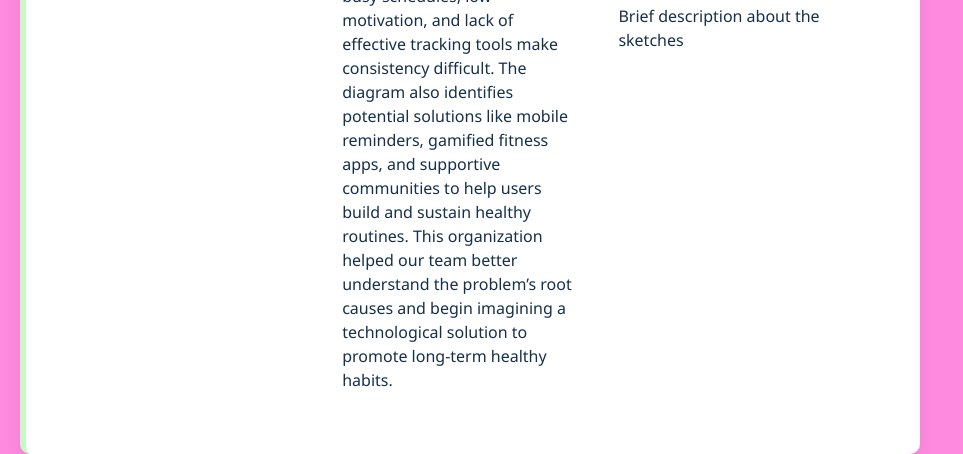
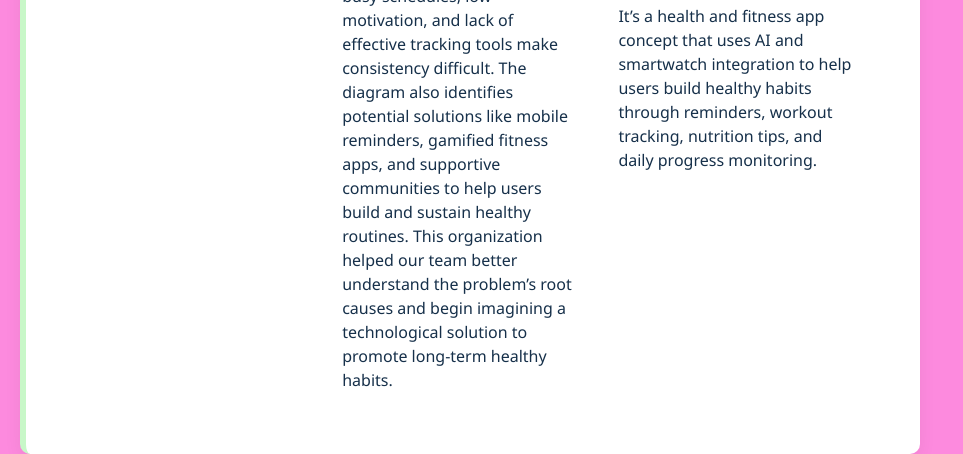
Before and after one commit to spernst19/spernst19.github.io, a plain HTML site: page index.html in a window 1280 px wide. Shown: the part 899-1353 px from the top of the page, without its empty margins (0-963 px from the left). Drawn offline with Linux system fonts and the light colour scheme.

Commit message:
changed the description of the sketches

```diff
--- a/index.html
+++ b/index.html
@@ -48,7 +48,7 @@ These clusters highlight how busy schedules, low motivation, and lack of effecti
 <a href="files/sketches.pdf"><h3>Sketches</h3></a>
 <a href="files/sketches.pdf"><img src="images/sketches.png"></a>
 <p>
-Brief description about the sketches
+It’s a health and fitness app concept that uses AI and smartwatch integration to help users build healthy habits through reminders, workout tracking, nutrition tips, and daily progress monitoring.
 </p>
 </section>
 </div>
```
